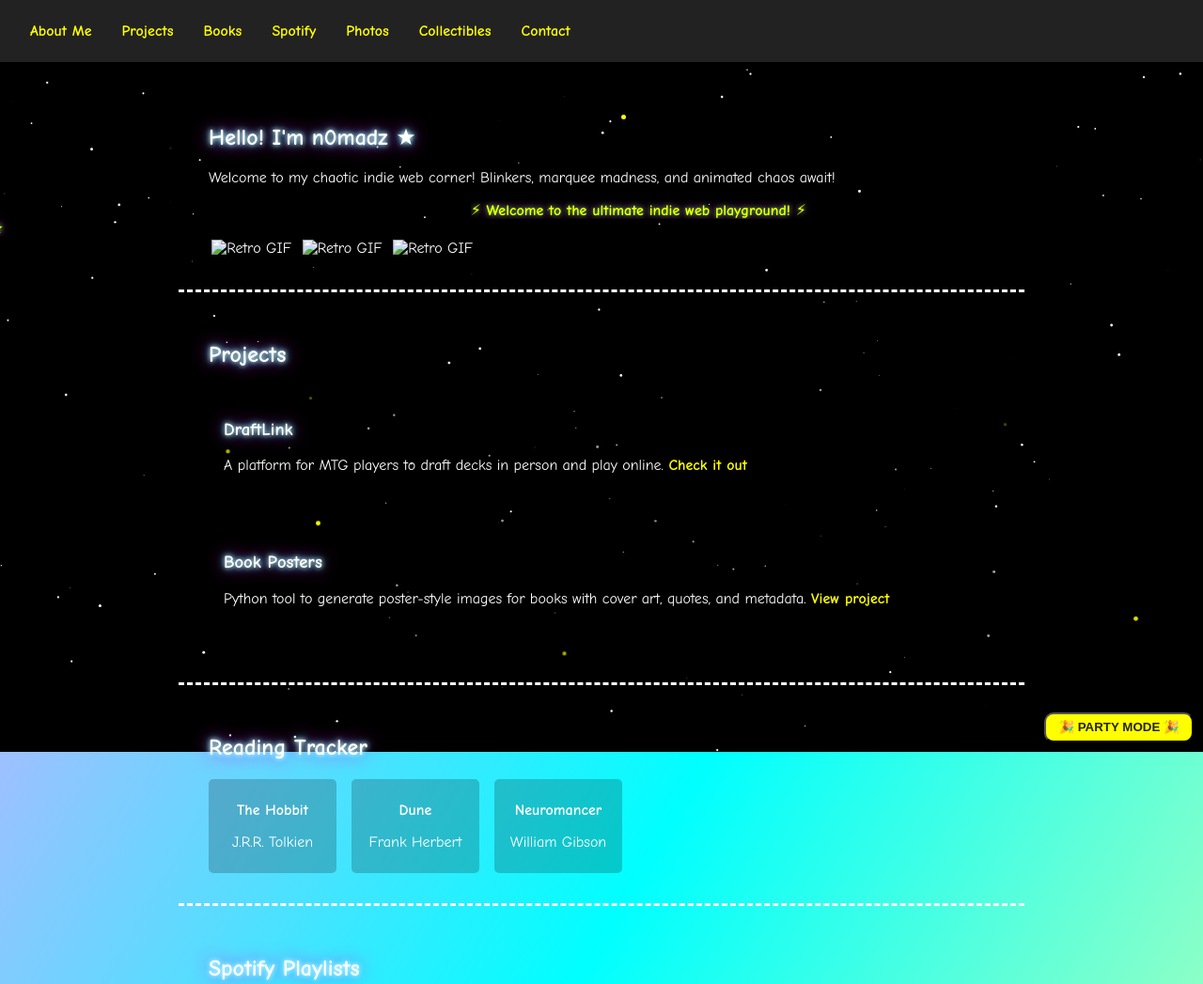
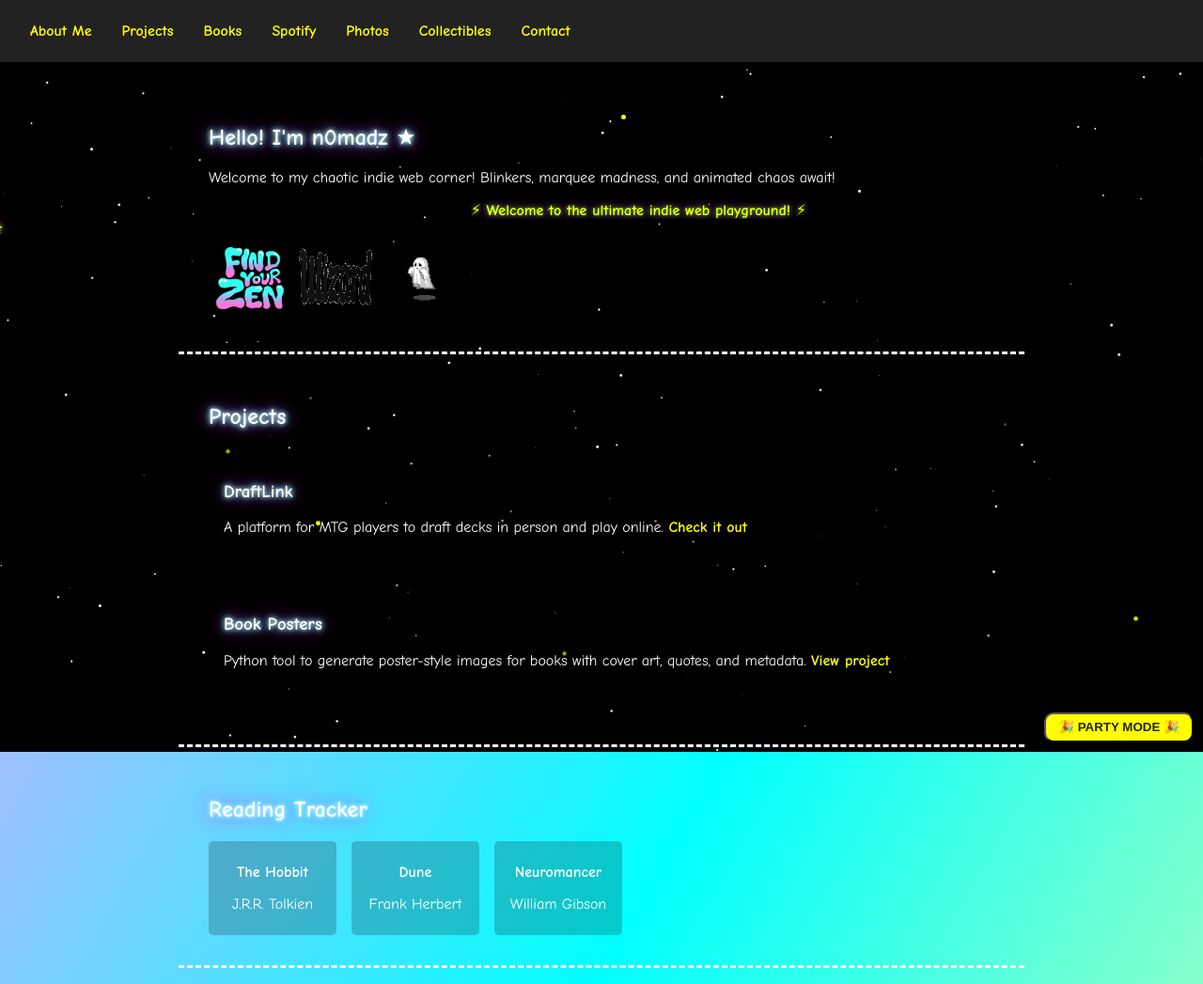
Before and after one commit to n0madz404/ChaosCorner, a plain HTML site: page index.html in a window 1280 px wide. Shown: the top 1047 px of the page at 94% size. Drawn offline with Linux system fonts and the light colour scheme.

Commit message:
Update index.html
added gifs

```diff
--- a/index.html
+++ b/index.html
@@ -85,9 +85,9 @@
   <div class="marquee">⚡ Welcome to the ultimate indie web playground! ⚡</div>
   <div class="marquee reverse">★ Geeky chaos is my jam ★</div>
   <div>
-    <img class="gif" src="gifs/giphy1.gif" alt="Retro GIF">
-    <img class="gif" src="gifs/giphy2.gif" alt="Retro GIF">
-    <img class="gif" src="gifs/giphy3.gif" alt="Retro GIF">
+    <img class="gif" src="gifs/FindYourZen_RussellTaysom.gif" alt="Find Your Zen">
+    <img class="gif" src="gifs/wizard.gif" alt="Wizard">
+    <img class="gif" src="gifs/pixel_ghost.gif" alt="Pixel Ghost">
   </div>
 </section>
 
```
